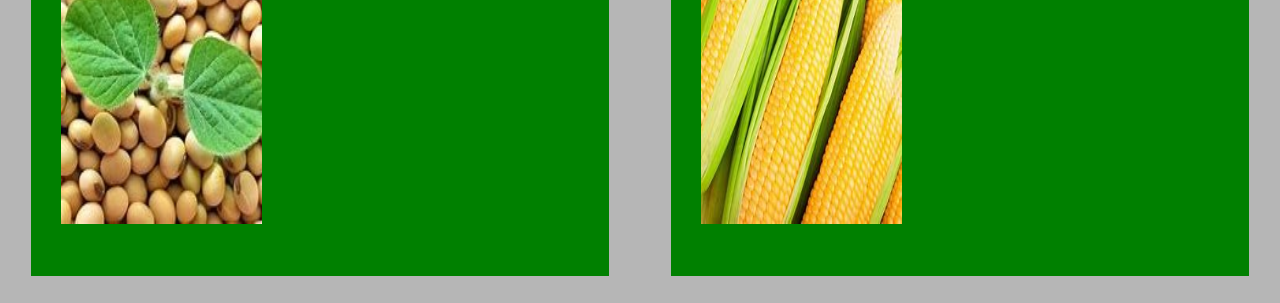
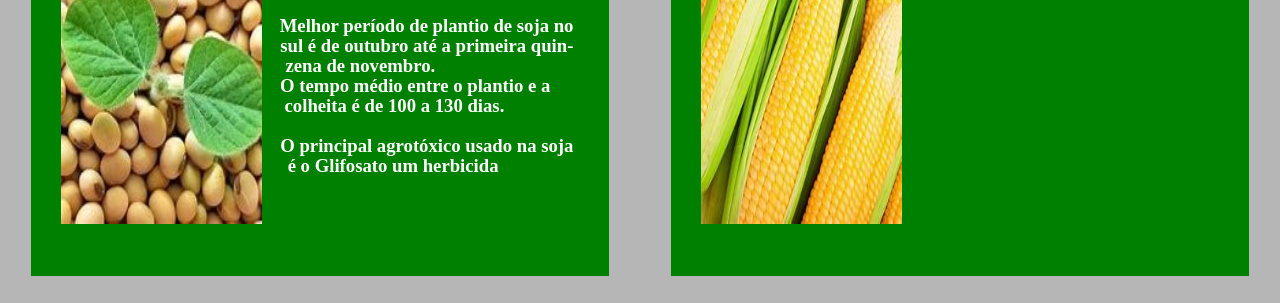
Before and after one commit to Matheus-Oconoski/TRABALHO-AGRINHO, a plain HTML site: page index.html in a window 1280 px wide. Shown: the part 210-513 px from the top of the page. Drawn offline with Linux system fonts and the light colour scheme.

Commit message:
atualização 1.7

```diff
--- a/index.html
+++ b/index.html
@@ -19,6 +19,13 @@
                 <h3>A soja é uma rica fonte de proteína e </h3>
                 <h3 class="p2"> óleo e é usado em uma variedade de</h3>
                 <h3 class="p3"> produtos, como tofu e ração animal.</h3>
+                <h3 class="p4"> Melhor período de plantio de soja no</h3>
+                <h3 class="p5"> sul é de outubro até a primeira quin-</h3>
+                <h3 class="p6"> zena de novembro.</h3>
+                <h3 class="p7"> O tempo médio entre o plantio e a</h3>
+                <h3 class="p8"> colheita é de 100 a 130 dias.</h3>
+                <h3 class="p9"> O principal agrotóxico usado na soja</h3>
+                <h3 class="p10"> é o Glifosato um herbicida</h3>
         </div>
 
         <div class="elemento">
--- a/trabalho_agrinho.css
+++ b/trabalho_agrinho.css
@@ -103,3 +103,52 @@ h3{
     right: 7%;
     top: 25%;
 }
+
+.p4{
+    display: inline-block;
+    position: absolute;
+    right: 6%;
+    top: 35%;
+}
+
+.p5{
+    display: inline-block;
+    position: absolute;
+    right: 6%;
+    top: 40%;
+}
+
+.p6{
+    display: inline-block;
+    position: absolute;
+    right: 30%;
+    top: 45%;
+}
+
+.p7{
+    display: inline-block;
+    position: absolute;
+    right: 10%;
+    top: 50%;
+}
+
+.p8{
+    display: inline-block;
+    position: absolute;
+    right: 18%;
+    top: 55%;
+}
+
+.p9{
+    display: inline-block;
+    position: absolute;
+    right: 6%;
+    top: 65%;
+}
+
+.p10{
+    display: inline-block;
+    position: absolute;
+    right: 19%;
+    top: 70%;
+}
```
